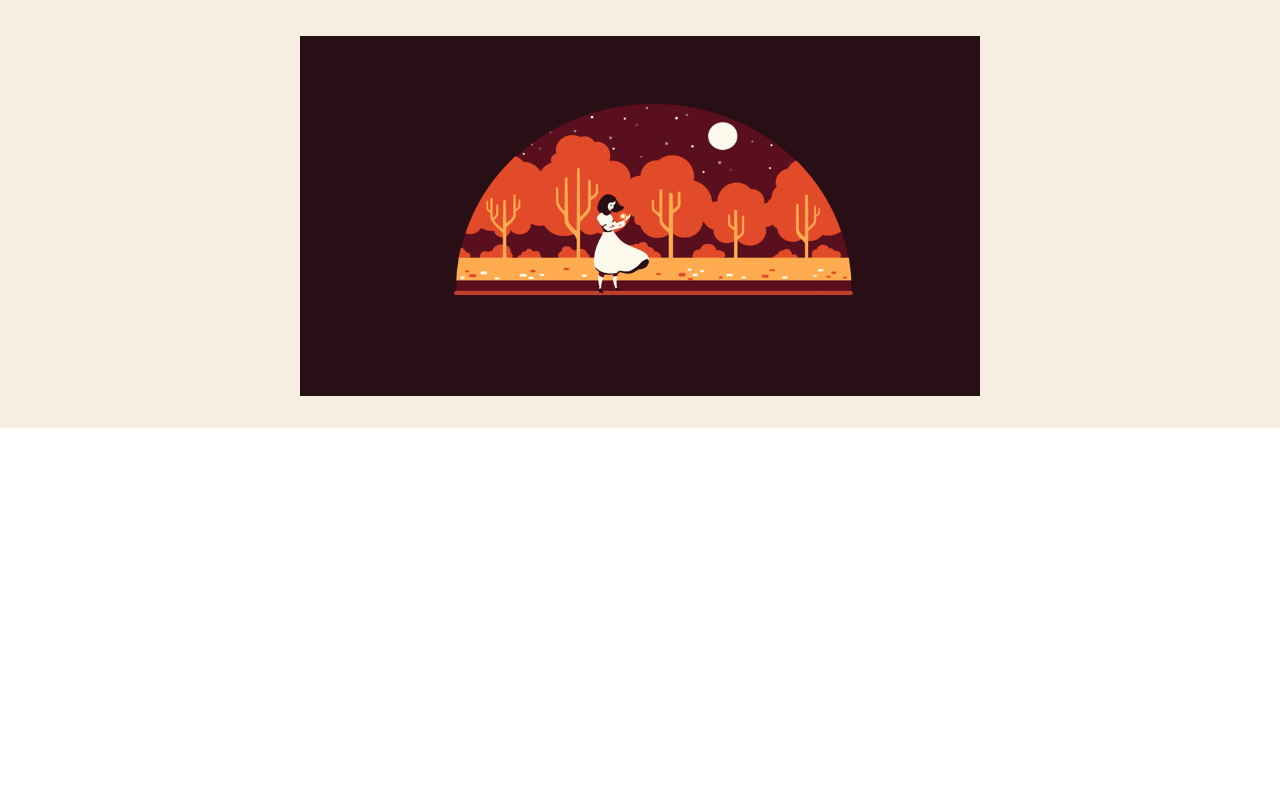
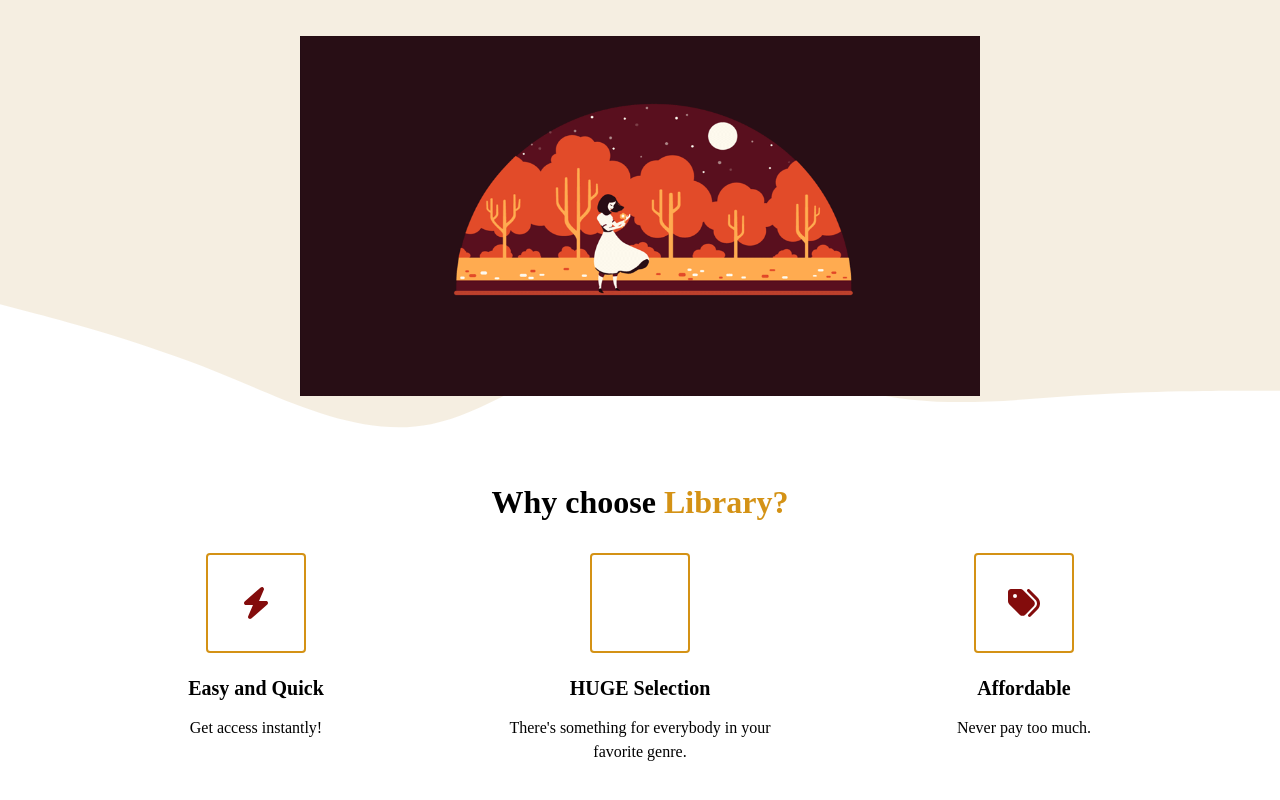
Before and after one commit to codingmster1/library-react-project, a React (Create React App) app: page / in a window 1280 px wide. Shown: the part 372-1172 px from the top of the page. Before the commit the page ends 800 px from the top, so only its background shows below. Built offline with nearby package versions, Linux system fonts and the light colour scheme; a web font is replaced by a local one.

Commit message:
imported highlights and font awe in same file

```diff
--- a/src/App.js
+++ b/src/App.js
@@ -2,12 +2,14 @@
 import './App.css';
 import Landing from './components/Landing';
 import Nav from './components/Nav';
+import Highlights from './components/Highlights';
 
 function App() {
   return (
     <div className="App">
       <Nav/>
       <Landing />
+      <Highlights />
       </div>
   );
 }
--- /dev/null
+++ b/src/components/Highlights.jsx
@@ -0,0 +1,47 @@
+import React from 'react';
+import { FontAwesomeIcon } from '@fortawesome/react-fontawesome';
+
+const Highlights = () => {
+    return (
+        <section id="highlights">
+            <div className="container">
+                <div className="row">
+                    <h2 className="section__title">
+                        Why choose <span className="orange">Library?</span>
+                    </h2>
+                    <div className="highlight__wrapper">
+                        <div className="highlight">
+                            <div className="highlight__img">
+                                <FontAwesomeIcon icon="bolt"/>
+                            </div>
+                            <h3 className ="highlight__subtitle">Easy and Quick</h3>
+                            <p className ="highlight__para">
+                                Get access instantly!
+                            </p>
+                        </div>
+                        <div className="highlight">
+                            <div className="highlight__img">
+                                <FontAwesomeIcon icon="books-open"/>
+                            </div>
+                            <h3 className ="highlight__subtitle">HUGE Selection</h3>
+                            <p className ="highlight__para">
+                                There's something for everybody in your favorite genre.
+                            </p>
+                        </div>
+                        <div className="highlight">
+                            <div className="highlight__img">
+                                <FontAwesomeIcon icon="tags"/>
+                            </div>
+                            <h3 className ="highlight__subtitle">Affordable</h3>
+                            <p className ="highlight__para">
+                                Never pay too much.
+                            </p>
+                        </div>
+                    </div>
+                </div>
+            </div>
+        </section>
+    )
+}
+
+export default Highlights;
--- a/src/index.js
+++ b/src/index.js
@@ -4,9 +4,9 @@
 import App from './App';
 import reportWebVitals from './reportWebVitals';
 import {library} from '@fortawesome/fontawesome-svg-core';
-import { faBars, faShoppingCart, faTimes } from '@fortawesome/free-solid-svg-icons';
+import { faBars, faShoppingCart, faTimes, faBolt, faBookOpen, faTags } from '@fortawesome/free-solid-svg-icons';
 
-library.add(faBars, faShoppingCart, faTimes)
+library.add(faBars, faShoppingCart, faTimes, faBolt, faBookOpen, faTags)
 
 const root = ReactDOM.createRoot(document.getElementById('root'));
 root.render(
```
